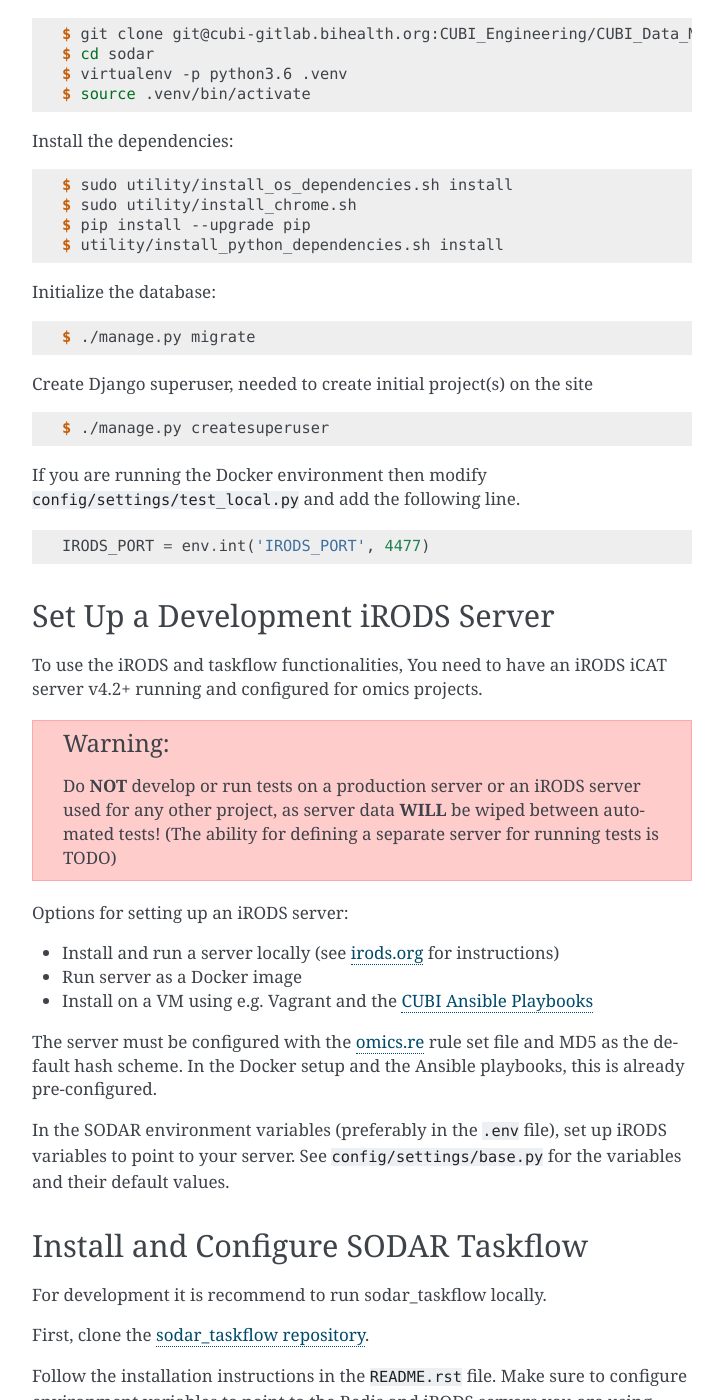
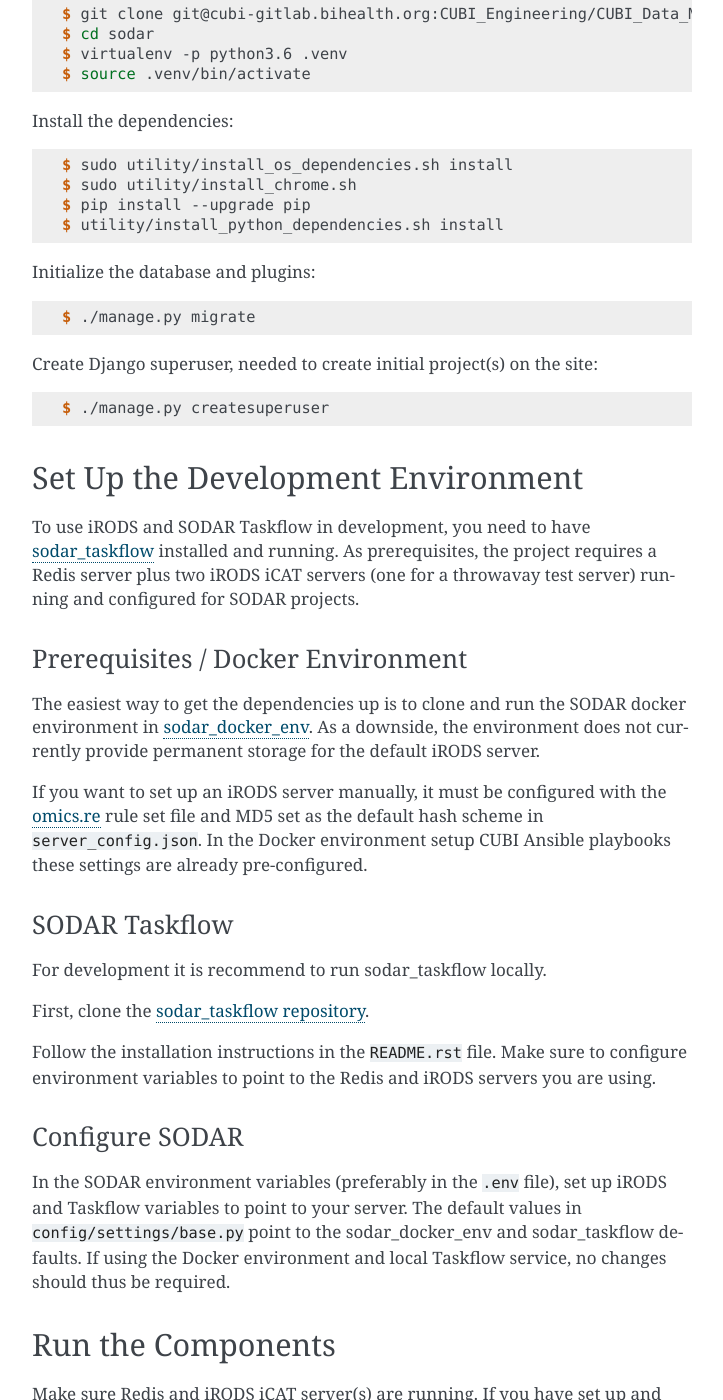
Before and after one commit to bihealth/sodar-server, a Sphinx documentation site: the page built from docs_dev/source/install.rst, in a window 1280 px wide and 1400 px high, scrolled down 957 px. Shown: the whole window, without its empty margins (388-1111 px from the left). Built offline with Sphinx 7.4.7, drawn with Linux system fonts in a browser that asks for light colours; some of the changed text lies outside the part shown.

Commit message:
update install docs

```diff
--- a/docs_dev/source/install.rst
+++ b/docs_dev/source/install.rst
@@ -63,55 +62,45 @@
     $ pip install --upgrade pip
     $ utility/install_python_dependencies.sh install
 
-Initialize the database:
+Initialize the database and plugins:
 
 .. code-block:: console
 
     $ ./manage.py migrate
 
-Create Django superuser, needed to create initial project(s) on the site
+Create Django superuser, needed to create initial project(s) on the site:
 
 .. code-block:: console
 
     $ ./manage.py createsuperuser
 
-If you are running the Docker environment then modify ``config/settings/test_local.py`` and add the following line.
 
-.. code-block:: python
+Set Up the Development Environment
+==================================
 
-    IRODS_PORT = env.int('IRODS_PORT', 4477)
+To use iRODS and SODAR Taskflow in development, you need to have
+`sodar_taskflow <https://cubi-gitlab.bihealth.org/CUBI_Engineering/CUBI_Data_Mgmt/sodar_taskflow>`_
+installed and running. As prerequisites, the project requires a Redis server
+plus two iRODS iCAT servers (one for a throwavay test server) running and
+configured for SODAR projects.
 
+Prerequisites / Docker Environment
+----------------------------------
 
-Set Up a Development iRODS Server
-=================================
+The easiest way to get the dependencies up is to clone and run the SODAR docker
+environment in
+`sodar_docker_env <https://cubi-gitlab.bihealth.org/CUBI_Engineering/CUBI_Data_Mgmt/sodar_docker_env>`_.
+As a downside, the environment does not currently provide permanent storage for
+the default iRODS server.
 
-To use the iRODS and taskflow functionalities, You need to have an iRODS iCAT
-server v4.2+ running and configured for omics projects.
+If you want to set up an iRODS server manually, it must be configured with the
+`omics.re <https://cubi-gitlab.bihealth.org/CUBI_Operations/Ansible_Playbooks/blob/master/roles/cubi.irods-setup/files/etc/irods/omics.re>`_
+rule set file and MD5 set as the default hash scheme in ``server_config.json``.
+In the Docker environment setup CUBI Ansible playbooks these settings are
+already pre-configured.
 
-.. warning::
-
-    Do **NOT** develop or run tests on a production server or an iRODS
-    server used for any other project, as server data **WILL** be wiped between
-    automated tests! (The ability for defining a separate server for running
-    tests is TODO)
-
-Options for setting up an iRODS server:
-
-- Install and run a server locally (see `irods.org <https://irods.org/download/>`_ for instructions)
-- Run server as a Docker image
-- Install on a VM using e.g. Vagrant and the `CUBI Ansible Playbooks <https://cubi-gitlab.bihealth.org/CUBI_Operations/Ansible_Playbooks/>`_
-
-The server must be configured with the `omics.re <https://cubi-gitlab.bihealth.org/CUBI_Operations/Ansible_Playbooks/blob/master/roles/cubi.irods-setup/files/etc/irods/omics.re>`_
-rule set file and MD5 as the default hash scheme. In the Docker setup and the
-Ansible playbooks, this is already pre-configured.
-
-In the SODAR environment variables (preferably in the ``.env``
-file), set up iRODS variables to point to your server. See
-``config/settings/base.py`` for the variables and their default values.
-
-
-Install and Configure SODAR Taskflow
-====================================
+SODAR Taskflow
+--------------
 
 For development it is recommend to run sodar_taskflow locally.
 
@@ -121,35 +110,45 @@
 configure environment variables to point to the Redis and iRODS servers you are
 using.
 
+Configure SODAR
+---------------
+
+In the SODAR environment variables (preferably in the ``.env``
+file), set up iRODS and Taskflow variables to point to your server. The default
+values in ``config/settings/base.py`` point to the sodar_docker_env and
+sodar_taskflow defaults. If using the Docker environment and local Taskflow
+service, no changes should thus be required.
+
 
 Run the Components
 ==================
 
-Make sure `Redis <https://redis.io/>`_ is running. If you're running it locally
-and it is not autostarted, start it manually:
+Make sure Redis and iRODS iCAT server(s) are running. If you have set up and
+launched the sodar_docker_env environment, they all should be available as
+Docker containers.
+
+Run the Docker environment as follows:
 
 .. code-block:: console
 
-    $ ./redis-server
+    $ utility/env_relaunch.sh
 
-In the SODAR Taskflow root directory, start the Taskflow service:
+In the ``sodar_taskflow`` repository, start the SODAR Taskflow service:
 
 .. code-block:: console
 
     $ utility/run_dev.sh
 
-In the SODAR root directory, start the site in debug mode with
-``local`` settings. After this you can access the site at
-``http://localhost:8080``.
+In the SODAR root directory, start the site in debug mode with ``local``
+settings. After this you can access the site at ``http://localhost:8080``.
 
 .. code-block:: console
 
     $ ./run.sh
 
-If data on your development iRODS server is wiped out due to e.g. running tests
-or restarting a Docker instance *after* you have already created projects,
-project metadata and directories (but not files) can be synced with the
-following command:
+If existing data on your development iRODS server has been wiped out due to e.g.
+rebooting the Docker environment project metadata and collections (but not data
+objects) can be synced with the following command:
 
 .. code-block:: console
 
@@ -157,6 +156,9 @@
 
 There is also a shortcut for syncing iRODS data and starting the server:
 
-.. code-block:: shell
+.. code-block:: console
 
     $ ./run.sh sync
+
+Now you should be able to browse to http://localhost:8000 and see you site.
+iRODS and Taskflow actions should also be available.
```
Also changed, not shown: other parts of docs_dev/source/install.rst (+3 -4 lines), 1 other file.
